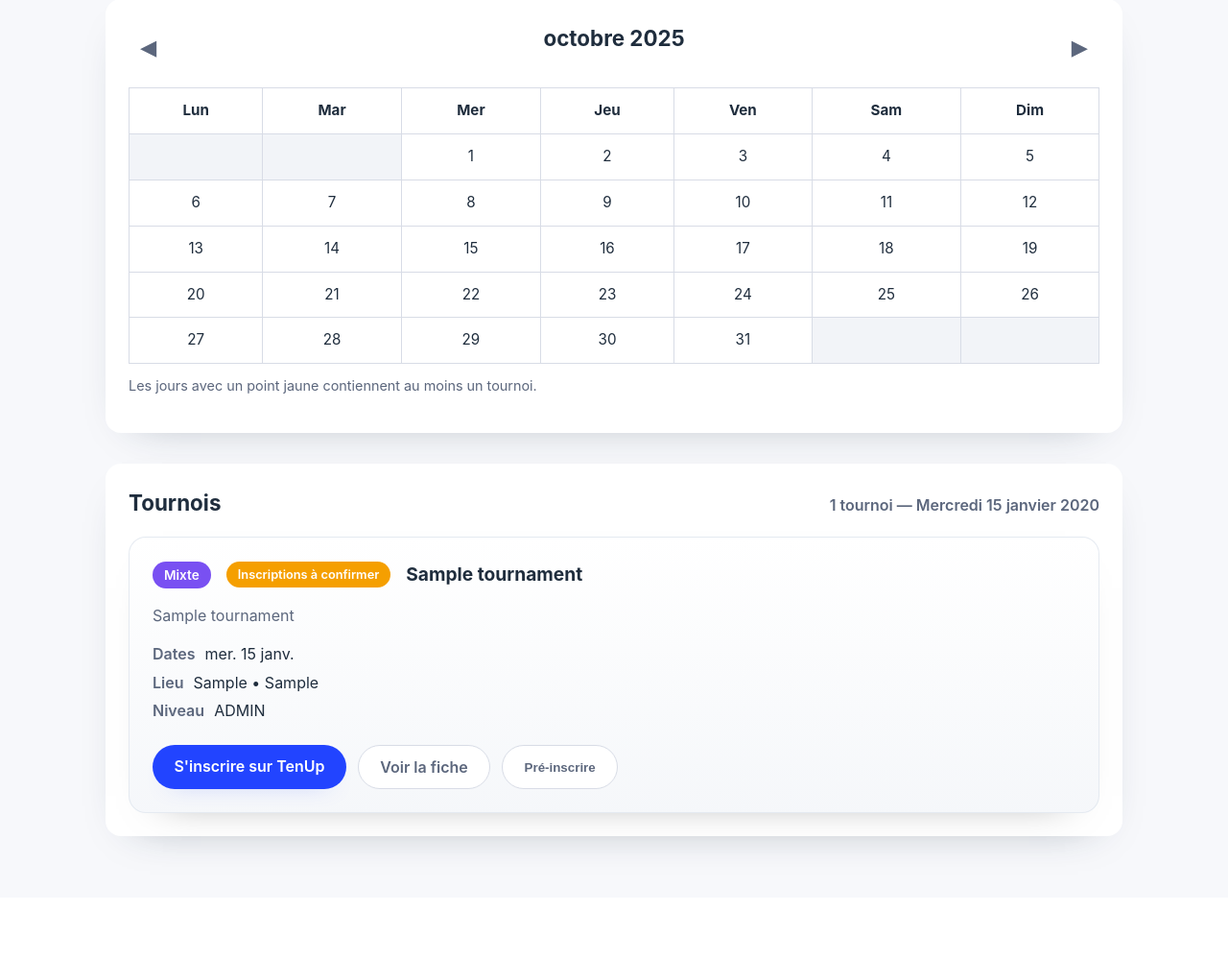
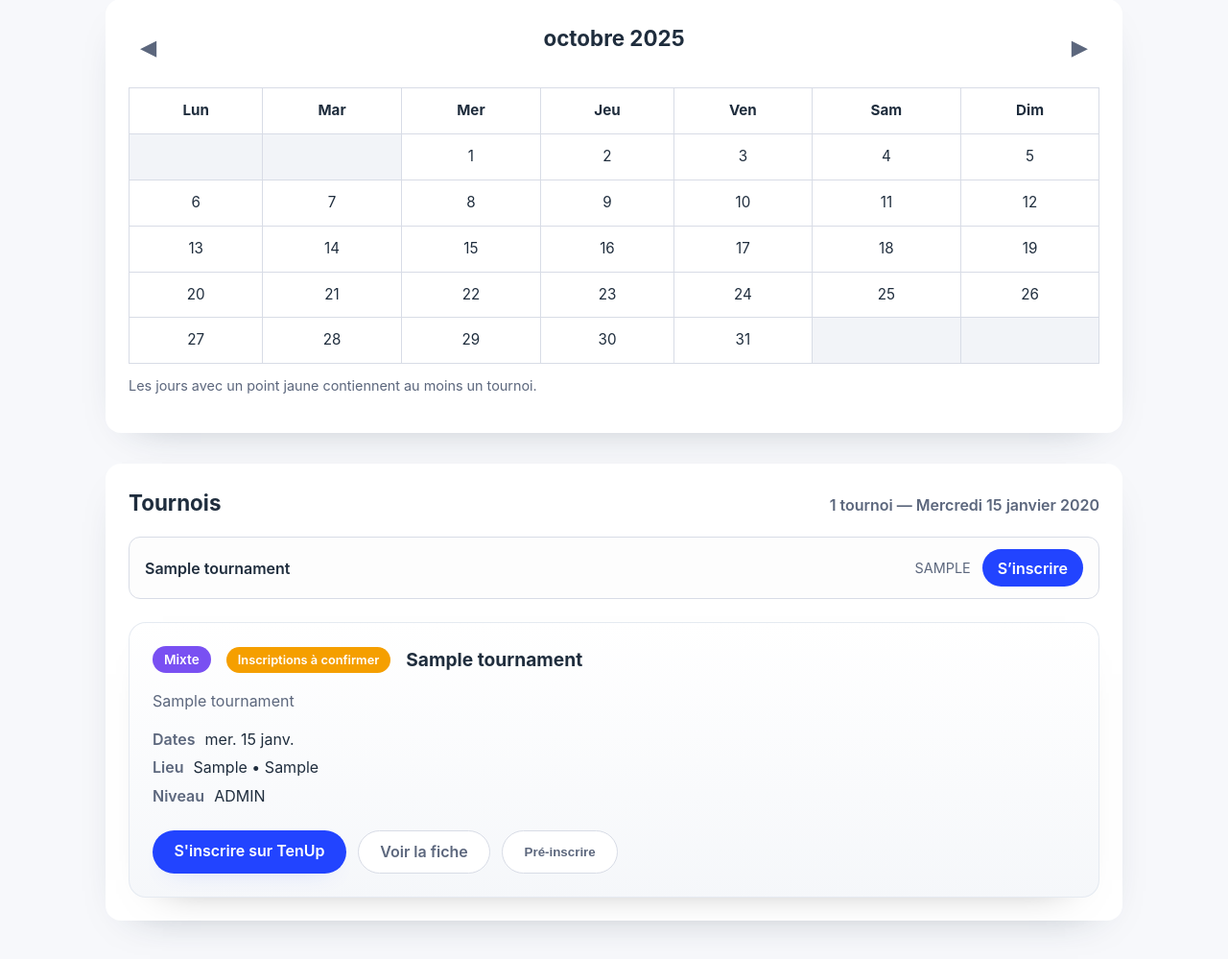
Before and after one commit to sylvainpoulet69-lang/tenpadel, a Flask app: page / in a window 1280 px wide. Shown: the part 733-1732 px from the top of the page at 96% size. Before the commit the page ends 1628 px from the top, so only its background shows below. Run offline with Flask 3, Linux system fonts and the light colour scheme; tables that the repository leaves empty hold one stand-in row (values such as "Sample post"); parts of the project's set-up code (start-up, migrations or seed data) failed here and were passed over.

Commit message:
Expose all tournaments and calendar markers

```diff
--- a/services/tournament_store_models.py
+++ b/services/tournament_store_models.py
@@ -62,6 +62,7 @@ class TournamentRecord(db.Model):
             "region": self.region,
             "start_date": self.start_date,
             "end_date": self.end_date,
+            "date": self.start_date,
             "registration_deadline": self.registration_deadline,
             "surface": self.surface,
             "indoor_outdoor": self.indoor_outdoor,
--- a/static/style.css
+++ b/static/style.css
@@ -263,7 +263,7 @@ a.secondary:focus,
   background: #f2f4f8;
 }
 
-.calendar-table td.has-tournament {
+.calendar-table td.has-event {
   background: #fff7d6;
   cursor: pointer;
 }
@@ -274,15 +274,15 @@ a.secondary:focus,
   background: #ffe6a1;
 }
 
-.calendar-marker {
+.calendar-table td .dot {
   position: absolute;
+  left: 50%;
   bottom: 6px;
-  left: 50%;
   transform: translateX(-50%);
-  width: 8px;
-  height: 8px;
+  width: 6px;
+  height: 6px;
   border-radius: 50%;
-  background: var(--warning);
+  background: #f3c22b;
 }
 
 .calendar-legend {
@@ -314,6 +314,48 @@ a.secondary:focus,
   margin: 0 0 1rem;
   color: var(--muted);
   font-size: 0.9rem;
+}
+
+.day-list {
+  display: grid;
+  gap: 0.75rem;
+  margin-bottom: 1.5rem;
+}
+
+.tour-item {
+  display: flex;
+  align-items: center;
+  justify-content: space-between;
+  gap: 0.75rem;
+  padding: 0.75rem 1rem;
+  border: 1px solid var(--border-color);
+  border-radius: 12px;
+  background: #fdfdfd;
+}
+
+.tour-item .t-title {
+  font-weight: 600;
+  flex: 1;
+}
+
+.tour-item .t-meta {
+  color: var(--muted);
+  font-size: 0.9rem;
+}
+
+.tour-item .t-cta {
+  border-radius: 999px;
+  padding: 0.45rem 1rem;
+  font-weight: 600;
+  background: var(--accent);
+  color: #fff;
+  text-decoration: none;
+  transition: background 0.2s ease;
+}
+
+.tour-item .t-cta:hover,
+.tour-item .t-cta:focus {
+  background: #1b3be0;
 }
 
 .tournament-list {
--- a/templates/index.html
+++ b/templates/index.html
@@ -98,6 +98,7 @@
           </div>
         </div>
         <p id="admin-status" class="admin-status muted" hidden></p>
+        <div id="day-list" class="day-list" aria-live="polite"></div>
         <div id="tournament-list" class="tournament-list" aria-live="polite"></div>
         <p id="empty-state" class="empty-state" hidden>Aucun tournoi ne correspond aux filtres sélectionnés.</p>
       </section>
@@ -209,6 +210,7 @@
       const STATUS_LABELS = { true: 'Inscriptions ouvertes', false: 'Inscriptions fermées' };
       const STATUS_CLASSES = { true: 'status-open', false: 'status-closed', unknown: 'status-unknown' };
 
+      let ALL = [];
       const BY_DATE = new Map();
 
       const state = {
@@ -222,6 +224,7 @@
       };
 
       const listContainer = document.getElementById('tournament-list');
+      const dayListContainer = document.getElementById('day-list');
       const countLabel = document.getElementById('tournament-count');
       const emptyState = document.getElementById('empty-state');
       const calendarBody = document.getElementById('calendar-body');
@@ -345,7 +348,7 @@
       function indexByDate(source = []) {
         BY_DATE.clear();
         for (const tournament of source) {
-          const dateStr = tournament.start_date;
+          const dateStr = tournament.start_date || tournament.date || '';
           if (!dateStr) {
             continue;
           }
@@ -397,28 +400,53 @@
         state.filters.levels = selectedLevels;
       }
 
-      function buildQueryParams() {
-        const params = new URLSearchParams();
-        if (state.filters.category) {
-          params.set('category', state.filters.category);
+      function applyFilters(source, filters) {
+        if (!filters) {
+          return [...source];
         }
-        if (state.filters.from) {
-          params.set('from', state.filters.from);
+        const wantedCategory = filters.category ? filters.category.toUpperCase() : '';
+        const levels = filters.levels instanceof Set ? filters.levels : new Set();
+        const fromDate = filters.from || '';
+        const toDate = filters.to || '';
+        const regionFilter = filters.region ? filters.region.toUpperCase() : '';
+        const cityFilter = filters.city ? filters.city.toLowerCase() : '';
+
+        return source.filter(tournament => {
+          if (wantedCategory && tournament.category !== wantedCategory) {
+            return false;
           }
-        if (state.filters.to) {
-          params.set('to', state.filters.to);
+
+          if (levels.size) {
+            const level = (tournament.level || '').toUpperCase();
+            if (!level || !levels.has(level)) {
+              return false;
             }
-        if (state.filters.region) {
-          params.set('region', state.filters.region);
           }
-        if (state.filters.city) {
-          params.set('city', state.filters.city);
+
+          const startDate = tournament.start_date || tournament.date || '';
+          if (fromDate && startDate && startDate < fromDate) {
+            return false;
           }
-        if (state.filters.radius) {
-          params.set('radius_km', state.filters.radius);
+          if (toDate && startDate && startDate > toDate) {
+            return false;
           }
-        Array.from(state.filters.levels).forEach(level => params.append('level', level));
-        return params;
+
+          if (regionFilter) {
+            const region = (tournament.region || '').toUpperCase();
+            if (region && region !== regionFilter) {
+              return false;
+            }
+          }
+
+          if (cityFilter) {
+            const city = (tournament.city || '').toLowerCase();
+            if (city && !city.includes(cityFilter)) {
+              return false;
+            }
+          }
+
+          return true;
+        });
       }
 
       async function loadTournaments(options = {}) {
@@ -430,24 +458,28 @@
         }
         state.tournaments = [];
         render();
-        const params = forceAll ? new URLSearchParams() : buildQueryParams();
-        const queryString = params.toString();
-        const endpoint = queryString ? `/api/tournaments?${queryString}` : '/api/tournaments';
+
         try {
-          const response = await fetch(endpoint);
+          if (forceAll || ALL.length === 0) {
+            const response = await fetch('/api/tournaments');
             if (!response.ok) {
               throw new Error(`API error ${response.status}`);
             }
             const payload = await response.json();
             const list = Array.isArray(payload) ? payload : payload.items || [];
             const normalised = list.map(normaliseTournament);
+            ALL = normalised;
             window.ALL = normalised;
-          state.allTournaments = normalised;
-          indexByDate(normalised);
+          }
+
+          const workingList = forceAll ? ALL : applyFilters(ALL, state.filters);
+          state.allTournaments = workingList;
+          indexByDate(workingList);
           ensureSelectedDate();
         } catch (error) {
           console.error(error);
           window.ALL = [];
+          ALL = [];
           state.allTournaments = [];
           BY_DATE.clear();
           state.error = "Impossible de charger les tournois TenUp.";
@@ -491,6 +523,7 @@
       function render() {
         renderCalendar();
         renderList();
+        renderDay(state.selectedDate);
       }
 
       function renderCalendar() {
@@ -513,19 +546,11 @@
             } else {
               cell.textContent = day;
               const isoDate = `${year}-${String(month + 1).padStart(2, '0')}-${String(day).padStart(2, '0')}`;
-              const hasEvents = BY_DATE.has(isoDate);
-              if (hasEvents) {
-                const marker = document.createElement('span');
-                marker.className = 'calendar-marker';
-                marker.title = 'Tournoi disponible';
-                cell.appendChild(marker);
-                cell.classList.add('has-tournament');
-              }
               if (state.selectedDate === isoDate) {
                 cell.classList.add('selected');
               }
               cell.dataset.date = isoDate;
-              cell.addEventListener('click', () => handleCalendarDayClick(isoDate));
+              cell.addEventListener('click', () => onCalendarDayClick(isoDate));
             }
             row.appendChild(cell);
             day += 1;
@@ -535,9 +560,35 @@
             break;
           }
         }
+        renderCalendarMarkers();
       }
 
-      function handleCalendarDayClick(dateStr) {
+      function renderCalendarMarkers() {
+        const cells = calendarBody.querySelectorAll('td');
+        cells.forEach(cell => {
+          cell.classList.remove('has-event');
+          const existing = cell.querySelector('.dot');
+          if (existing) {
+            existing.remove();
+          }
+        });
+
+        for (const [date] of BY_DATE.entries()) {
+          const cell = calendarBody.querySelector(`[data-date="${date}"]`);
+          if (!cell || cell.classList.contains('empty')) {
+            continue;
+          }
+          if (!cell.querySelector('.dot')) {
+            const dot = document.createElement('span');
+            dot.className = 'dot';
+            dot.title = 'Tournoi disponible';
+            cell.appendChild(dot);
+          }
+          cell.classList.add('has-event');
+        }
+      }
+
+      function onCalendarDayClick(dateStr) {
         if (!dateStr) {
           return;
         }
@@ -561,6 +612,44 @@
           day: 'numeric',
         });
         return formatted.charAt(0).toUpperCase() + formatted.slice(1);
+      }
+
+      function renderDay(dateStr) {
+        if (!dayListContainer) {
+          return;
+        }
+        if (state.loading) {
+          dayListContainer.innerHTML = '<p>Chargement…</p>';
+          return;
+        }
+        if (state.error) {
+          dayListContainer.innerHTML = `<p>${state.error}</p>`;
+          return;
+        }
+        if (!dateStr) {
+          dayListContainer.innerHTML = '<p>Sélectionnez un jour dans le calendrier.</p>';
+          return;
+        }
+        const list = BY_DATE.get(dateStr) || [];
+        if (!list.length) {
+          dayListContainer.innerHTML = '<p>Aucun tournoi ce jour.</p>';
+          return;
+        }
+        dayListContainer.innerHTML = list
+          .map(tournament => {
+            const name = tournament.name || tournament.title || 'Tournoi';
+            const categoryKey = tournament.category || '';
+            const category = CATEGORY_LABELS[categoryKey] || categoryKey;
+            const url = tournament.detail_url || tournament.details_url || tournament.registration_url || '#';
+            return `
+              <div class="tour-item">
+                <div class="t-title">${name}</div>
+                <div class="t-meta">${category}</div>
+                <a class="t-cta" href="${url}" target="_blank" rel="noopener">S’inscrire</a>
+              </div>
+            `;
+          })
+          .join('');
       }
 
       function renderList() {
```
Also changed, not shown: api/tournaments.py (+4 -86 lines). Lines whose indentation alone changed are shown as unchanged.
